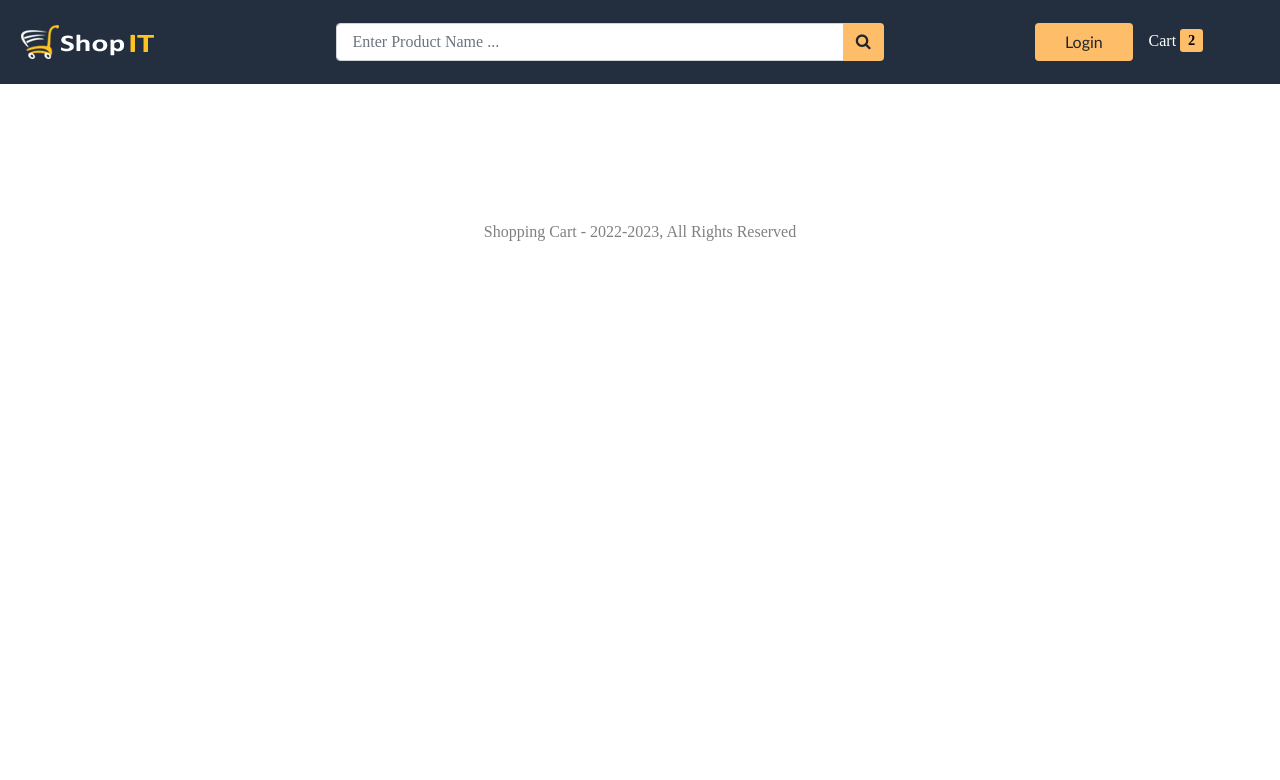
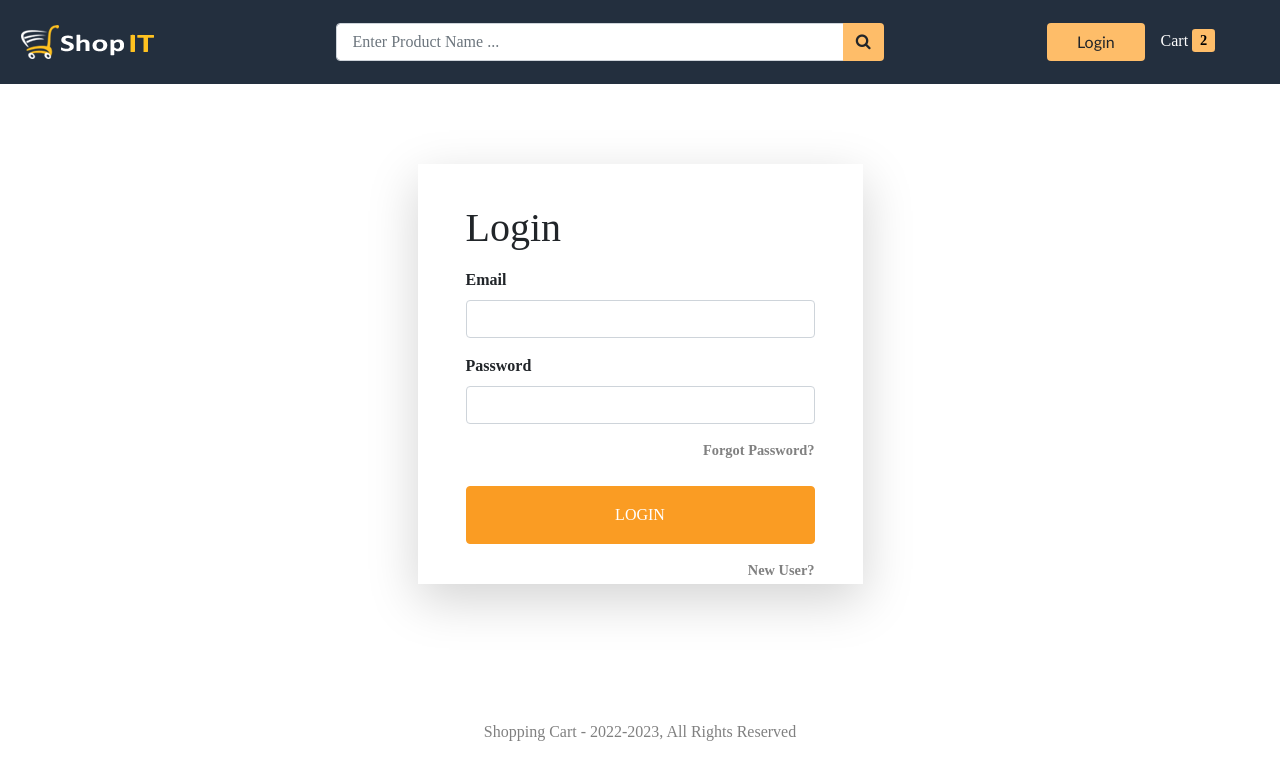
Before and after one commit to ahsan1800411/e-commerce, a React (Create React App) app in the folder frontend/: page /login in a window 1280 px wide. Shown: the top 780 px of the page. Built offline with nearby package versions, Linux system fonts and the light colour scheme; a web font is replaced by a local one; what react-alert-template-basic would draw is missing.

Commit message:
Initial Commit

```diff
--- a/frontend/src/App.js
+++ b/frontend/src/App.js
@@ -4,6 +4,7 @@
 import Home from './components/layouts/Home';
 import { BrowserRouter, Routes, Route } from 'react-router-dom';
 import ProductDetails from './components/layouts/product/productDetails';
+import Login from './components/user/Login';
 
 function App() {
   return (
@@ -13,6 +14,7 @@
         <div className='container container-fluid'>
           <Routes>
             <Route path='/' element={<Home />} />
+            <Route path='login' element={<Login />} />
             <Route path='/search/:keyword' element={<Home />} />
             <Route path='/product/:id' element={<ProductDetails />} />
           </Routes>
--- /dev/null
+++ b/frontend/src/actions/userActions.js
@@ -0,0 +1,31 @@
+import {
+  LOGIN_REQUEST,
+  LOGIN_SUCCESS,
+  LOGIN_ERROR,
+  CLEAR_ERRORS,
+} from './../constants/userConstants';
+import axios from 'axios';
+
+export const login = (email, password) => async (dispatch) => {
+  try {
+    dispatch({ type: LOGIN_REQUEST });
+    const config = {
+      headers: {
+        'Content-Type': 'application/json',
+      },
+    };
+    const { data } = await axios.post(
+      '/api/v1/login',
+      { email, password },
+      config
+    );
+    // console.log(data);
+    dispatch({ type: LOGIN_SUCCESS, paylaod: data.user });
+  } catch (error) {
+    dispatch({ type: LOGIN_ERROR, payload: error.response.data.message });
+  }
+};
+
+export const clearErrors = () => async (dispatch) => {
+  dispatch({ type: CLEAR_ERRORS });
+};
--- a/frontend/src/components/layouts/Header.js
+++ b/frontend/src/components/layouts/Header.js
@@ -17,9 +17,9 @@
       </div>
 
       <div className='col-12 col-md-3 mt-4 mt-md-0 text-center'>
-        <button className='btn' id='login_btn'>
+        <Link to='/login' className='btn ml-4' id='login_btn'>
           Login
-        </button>
+        </Link>
 
         <span id='cart' className='ml-3'>
           Cart
--- /dev/null
+++ b/frontend/src/components/user/Login.js
@@ -0,0 +1,88 @@
+import React, { useState, useEffect } from 'react';
+import { useSelector, useDispatch } from 'react-redux';
+import { useAlert } from 'react-alert';
+import { useNavigate, Link } from 'react-router-dom';
+import Loader from './../layouts/Loader';
+import MetaData from './../layouts/MetaData';
+import { login, clearErrors } from '../../actions/userActions';
+
+const Login = () => {
+  const [email, setEmail] = useState('');
+  const [password, setPassword] = useState('');
+  const navigate = useNavigate();
+  const alert = useAlert();
+  const dispatch = useDispatch();
+  const { loading, error, isAuthenticated } = useSelector(
+    (state) => state.auth
+  );
+  useEffect(() => {
+    if (isAuthenticated) {
+      navigate('/');
+    }
+    if (error) {
+      alert.error(error);
+      dispatch(clearErrors());
+    }
+  }, [error, alert, isAuthenticated, navigate, dispatch]);
+  const submitHandler = (e) => {
+    e.preventDefault();
+    dispatch(login(email, password));
+  };
+  return (
+    <>
+      {loading ? (
+        <Loader />
+      ) : (
+        <>
+          <MetaData title={'Login'} />
+          <div className='row wrapper'>
+            <div className='col-10 col-lg-5'>
+              <form className='shadow-lg' onSubmit={submitHandler}>
+                <h1 className='mb-3'>Login</h1>
+                <div className='form-group'>
+                  <label htmlFor='email_field'>Email</label>
+                  <input
+                    type='email'
+                    id='email_field'
+                    className='form-control'
+                    value={email}
+                    onChange={(e) => setEmail(e.target.value)}
+                  />
+                </div>
+
+                <div className='form-group'>
+                  <label htmlFor='password_field'>Password</label>
+                  <input
+                    type='password'
+                    id='password_field'
+                    className='form-control'
+                    value={password}
+                    onChange={(e) => setPassword(e.target.value)}
+                  />
+                </div>
+
+                <Link to='/password/forgot' className='float-right mb-4'>
+                  Forgot Password?
+                </Link>
+
+                <button
+                  id='login_button'
+                  type='submit'
+                  className='btn btn-block py-3'
+                >
+                  LOGIN
+                </button>
+
+                <Link to='/register' className='float-right mt-3'>
+                  New User?
+                </Link>
+              </form>
+            </div>
+          </div>
+        </>
+      )}
+    </>
+  );
+};
+
+export default Login;
--- /dev/null
+++ b/frontend/src/constants/userConstants.js
@@ -0,0 +1,5 @@
+export const LOGIN_REQUEST = 'LOGIN_REQUEST';
+export const LOGIN_SUCCESS = 'LOGIN_SUCCESS';
+export const LOGIN_ERROR = 'LOGIN_ERROR';
+
+export const CLEAR_ERRORS = 'CLEAR_ERRORS';
--- /dev/null
+++ b/frontend/src/reducers/userReducers.js
@@ -0,0 +1,40 @@
+import {
+  LOGIN_REQUEST,
+  LOGIN_SUCCESS,
+  LOGIN_ERROR,
+  CLEAR_ERRORS,
+} from './../constants/userConstants';
+
+export const authReducer = (state = { user: {} }, action) => {
+  switch (action.type) {
+    case LOGIN_REQUEST:
+      return {
+        ...state,
+        loading: true,
+        isAuthenticated: false,
+      };
+    case LOGIN_SUCCESS:
+      return {
+        ...state,
+        loading: false,
+        isAuthenticated: true,
+        user: action.payload,
+      };
+    case LOGIN_ERROR:
+      return {
+        ...state,
+        loading: false,
+        isAuthenticated: false,
+        user: null,
+        error: action.payload,
+      };
+    case CLEAR_ERRORS:
+      return {
+        ...state,
+        error: null,
+      };
+
+    default:
+      return state;
+  }
+};
--- a/frontend/src/store.js
+++ b/frontend/src/store.js
@@ -5,10 +5,12 @@
   productsReducer,
   productDetailsReducer,
 } from './reducers/productReducers';
+import { authReducer } from './reducers/userReducers';
 
 const reducer = combineReducers({
   products: productsReducer,
   productDetails: productDetailsReducer,
+  auth: authReducer,
 });
 
 const initialState = {};
```
